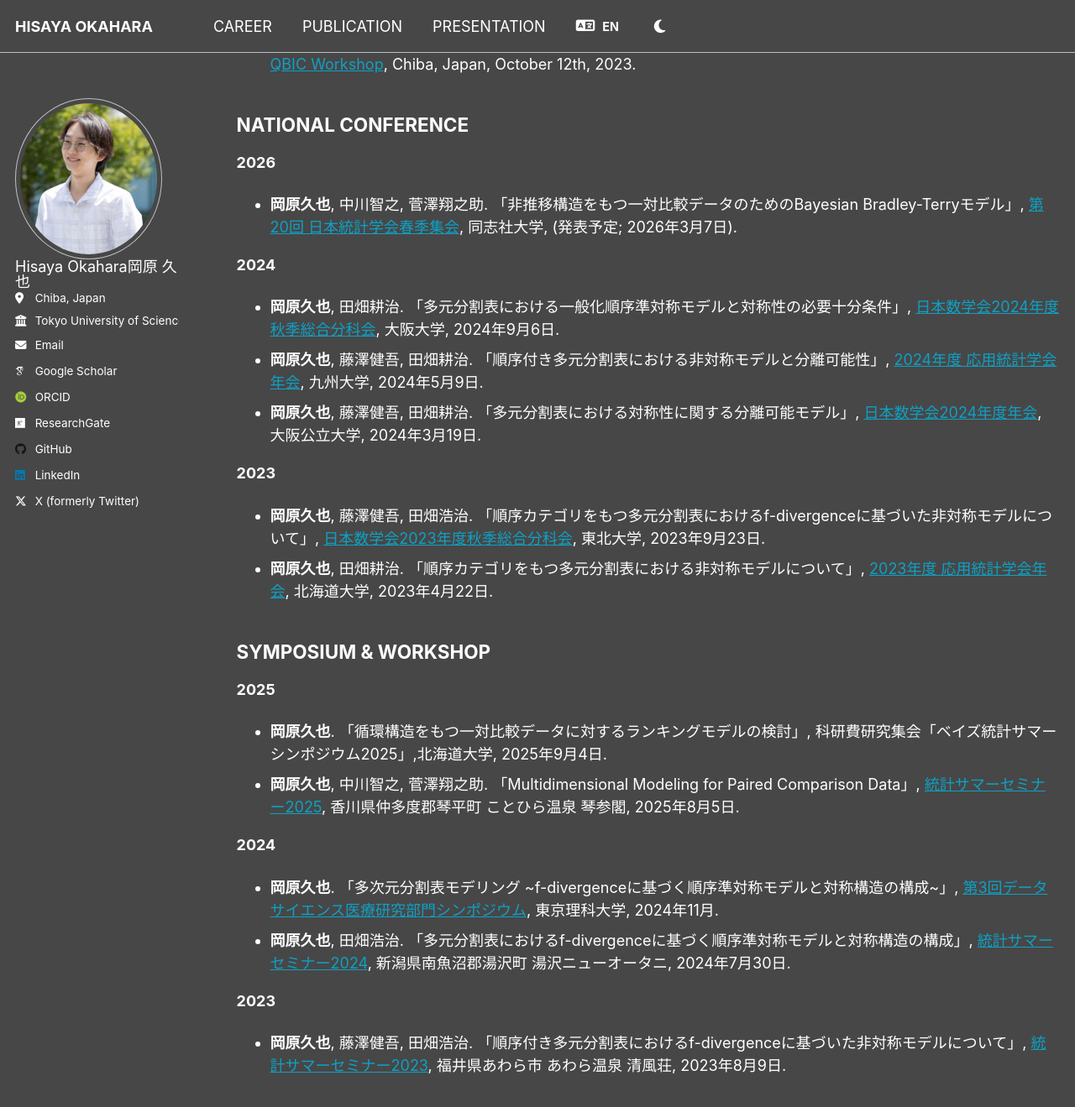
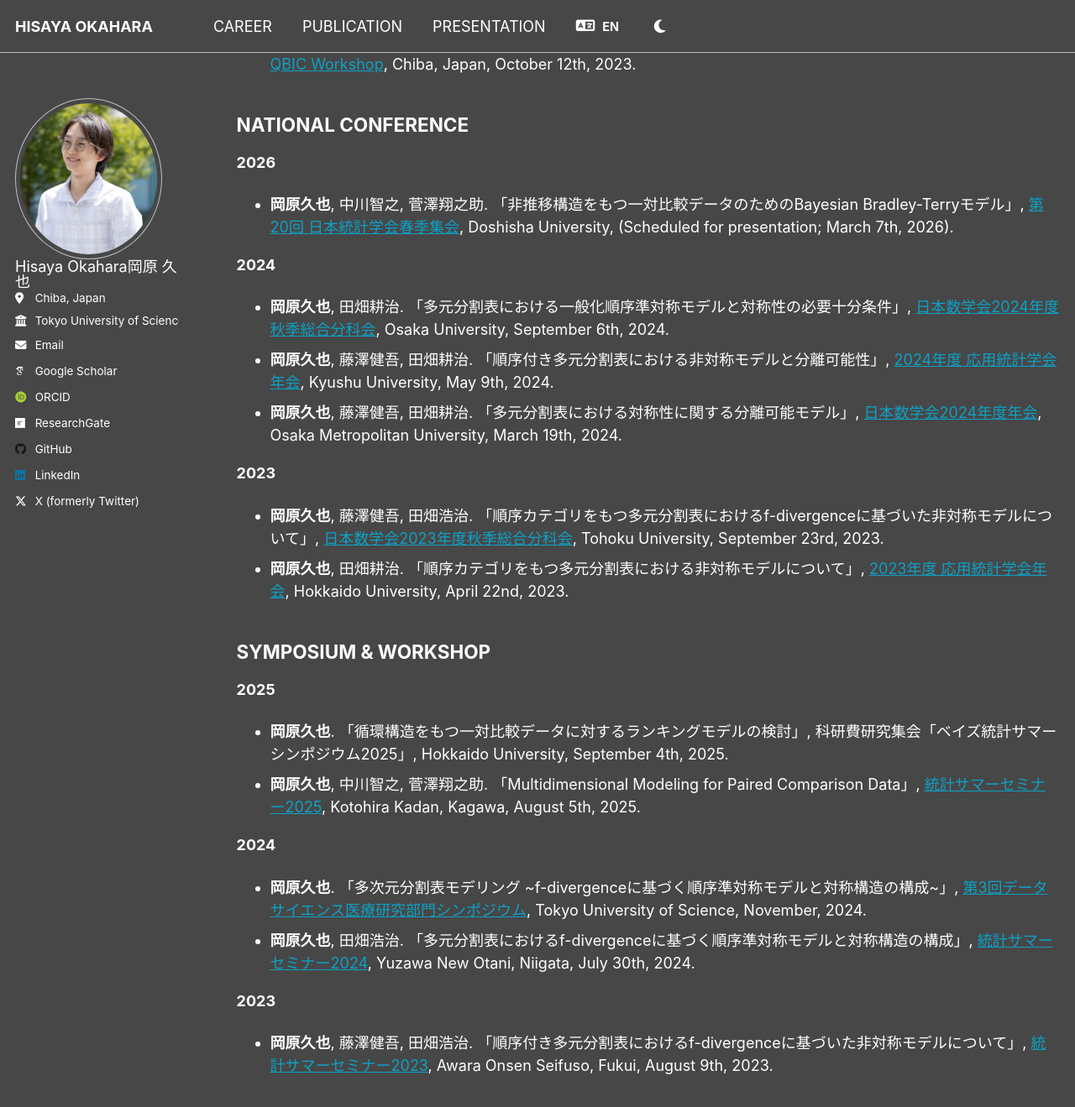
Before and after one commit to h-okahara/h-okahara.github.io, a Jekyll site: the page built from _pages/presentation.md, in a window 1280 px wide and 1400 px high, scrolled down 716 px. Shown: the top 1319 px of the window at 84% size. Built offline with Jekyll 4.4.1, drawn with Linux system fonts in a browser that asks for light colours; some web fonts are replaced; some of the changed text lies outside the part shown.

Commit message:
Update presentation.md

```diff
--- a/_pages/presentation.md
+++ b/_pages/presentation.md
@@ -5,46 +5,44 @@ permalink: /presentation/
 author_profile: true
 ---
 
-## INTERNATIONAL CONFERENCE
+## <span data-i18n="presentation.header_intl">INTERNATIONAL CONFERENCE</span>
 **2026**
 - **Okahara, H.**, Nakagawa, T. and Sugasawa, S. "Bayesian Intransitive Modeling in Paired Comparisons", [The 2026 ISBA World Meeting](https://isba2026.github.io/),
-  Nagoya, Japan, (accepted for poster presentation; Scheduled for June 28 – July 3, 2026)
+  <span data-i18n="presentation.loc_nagoya">Nagoya, Japan</span>, (<span data-i18n="presentation.note_isba2026">accepted for poster presentation; Scheduled for June 28 – July 3, 2026</span>)
 
 **2025**
-- **Okahara, H.**, Nakagawa, T. and Sugasawa, S. "Modeling pairwise comparison data with cyclic and acyclic structures under a Bayesian framework", [CFE-CMStatistics 2025 Hybrid Conference](https://www.cmstatistics.org//CFECMStatistics2025/index.php), London, UK, December 13th, 2025.
-- **Okahara, H.** "f-divergence based modeling of asymmetric structures in multi-way ordinal contingency tables", [Further Developments of Information Geometry](https://sites.google.com/view/fdig2025/), Tokyo, Japan, March 20th, 2025.
+- **Okahara, H.**, Nakagawa, T. and Sugasawa, S. "Modeling pairwise comparison data with cyclic and acyclic structures under a Bayesian framework", [CFE-CMStatistics 2025 Hybrid Conference](https://www.cmstatistics.org//CFECMStatistics2025/index.php), <span data-i18n="presentation.loc_london">London, UK</span>, <span data-i18n="presentation.date_dec_13_2025">December 13th, 2025</span>.
+- **Okahara, H.** "f-divergence based modeling of asymmetric structures in multi-way ordinal contingency tables", [Further Developments of Information Geometry](https://sites.google.com/view/fdig2025/), <span data-i18n="presentation.loc_tokyo">Tokyo, Japan</span>, <span data-i18n="presentation.date_mar_20_2025">March 20th, 2025</span>.
 
 **2024**
-- **Okahara, H.** and Tahata, K. "Capturing asymmetric structures and separability in multivariate contingency tables based on f-divergence", [CFE-CMStatistics 2024 Hybrid Conference](https://www.cmstatistics.org/CFECMStatistics2024/index.php), London, UK, December 16th, 2024.
+- **Okahara, H.** and Tahata, K. "Capturing asymmetric structures and separability in multivariate contingency tables based on f-divergence", [CFE-CMStatistics 2024 Hybrid Conference](https://www.cmstatistics.org/CFECMStatistics2024/index.php), <span data-i18n="presentation.loc_london">London, UK</span>, <span data-i18n="presentation.date_dec_16_2024">December 16th, 2024</span>.
 
 **2023**
-- **Okahara, H.** and Tahata, K. "On asymmetry models based on f-divergence for multi-way tables", [The Hybrid QBIC Workshop](https://www.rs.noda.tus.ac.jp/qbic/VQBICworkshop2023new.html), Chiba, Japan, October 12th, 2023.
+- **Okahara, H.** and Tahata, K. "On asymmetry models based on f-divergence for multi-way tables", [The Hybrid QBIC Workshop](https://www.rs.noda.tus.ac.jp/qbic/VQBICworkshop2023new.html), <span data-i18n="presentation.loc_chiba">Chiba, Japan</span>, <span data-i18n="presentation.date_oct_12_2023">October 12th, 2023</span>.
 
 
-## NATIONAL CONFERENCE
-
+## <span data-i18n="presentation.header_domestic">NATIONAL CONFERENCE</span>
 **2026**
-- **岡原久也**, 中川智之, 菅澤翔之助. 「非推移構造をもつ一対比較データのためのBayesian Bradley-Terryモデル」, [第20回 日本統計学会春季集会](https://jss2026spring.ywstat.jp/), 同志社大学, (発表予定; 2026年3月7日).
+- **岡原久也**, 中川智之, 菅澤翔之助. 「非推移構造をもつ一対比較データのためのBayesian Bradley-Terryモデル」, [第20回 日本統計学会春季集会](https://jss2026spring.ywstat.jp/), <span data-i18n="presentation.loc_doshisha">Doshisha University</span>, (<span data-i18n="presentation.note_jss2026">Scheduled for presentation; March 7th, 2026</span>).
 
 **2024**
-- **岡原久也**, 田畑耕治. 「多元分割表における一般化順序準対称モデルと対称性の必要十分条件」, [日本数学会2024年度秋季総合分科会](https://www.mathsoc.jp/activity/meeting/osaka24sept/index.html), 大阪大学, 2024年9月6日.
-- **岡原久也**, 藤澤健吾, 田畑耕治. 「順序付き多元分割表における非対称モデルと分離可能性」, [2024年度 応用統計学会年会](https://www.applstat.gr.jp/event/annual_meeting/am-2024/), 九州大学, 2024年5月9日.
-- **岡原久也**, 藤澤健吾, 田畑耕治. 「多元分割表における対称性に関する分離可能モデル」, [日本数学会2024年度年会](https://www.mathsoc.jp/activity/meeting/omu24mar/), 大阪公立大学, 2024年3月19日.
+- **岡原久也**, 田畑耕治. 「多元分割表における一般化順序準対称モデルと対称性の必要十分条件」, [日本数学会2024年度秋季総合分科会](https://www.mathsoc.jp/activity/meeting/osaka24sept/index.html), <span data-i18n="presentation.loc_osaka_u">Osaka University</span>, <span data-i18n="presentation.date_sep_06_2024">September 6th, 2024</span>.
+- **岡原久也**, 藤澤健吾, 田畑耕治. 「順序付き多元分割表における非対称モデルと分離可能性」, [2024年度 応用統計学会年会](https://www.applstat.gr.jp/event/annual_meeting/am-2024/), <span data-i18n="presentation.loc_kyushu_u">Kyushu University</span>, <span data-i18n="presentation.date_may_09_2024">May 9th, 2024</span>.
+- **岡原久也**, 藤澤健吾, 田畑耕治. 「多元分割表における対称性に関する分離可能モデル」, [日本数学会2024年度年会](https://www.mathsoc.jp/activity/meeting/omu24mar/), <span data-i18n="presentation.loc_osaka_metro_u">Osaka Metropolitan University</span>, <span data-i18n="presentation.date_mar_19_2024">March 19th, 2024</span>.
 
 **2023**
-- **岡原久也**, 藤澤健吾, 田畑浩治. 「順序カテゴリをもつ多元分割表におけるf-divergenceに基づいた非対称モデルについて」, [日本数学会2023年度秋季総合分科会](https://www.mathsoc.jp/activity/meeting/tohoku23sept/), 東北大学, 2023年9月23日.
-- **岡原久也**, 田畑耕治. 「順序カテゴリをもつ多元分割表における非対称モデルについて」, [2023年度 応用統計学会年会](https://www.applstat.gr.jp/event/annual_meeting/am-2023/), 北海道大学, 2023年4月22日.
+- **岡原久也**, 藤澤健吾, 田畑浩治. 「順序カテゴリをもつ多元分割表におけるf-divergenceに基づいた非対称モデルについて」, [日本数学会2023年度秋季総合分科会](https://www.mathsoc.jp/activity/meeting/tohoku23sept/), <span data-i18n="presentation.loc_tohoku_u">Tohoku University</span>, <span data-i18n="presentation.date_sep_23_2023">September 23rd, 2023</span>.
+- **岡原久也**, 田畑耕治. 「順序カテゴリをもつ多元分割表における非対称モデルについて」, [2023年度 応用統計学会年会](https://www.applstat.gr.jp/event/annual_meeting/am-2023/), <span data-i18n="presentation.loc_hokkaido_u">Hokkaido University</span>, <span data-i18n="presentation.date_apr_22_2023">April 22nd, 2023</span>.
 
 
-## SYMPOSIUM & WORKSHOP
-
+## <span data-i18n="presentation.header_symposium">SYMPOSIUM & WORKSHOP</span>
 **2025**
-- **岡原久也**. 「循環構造をもつ一対比較データに対するランキングモデルの検討」, 科研費研究集会「ベイズ統計サマーシンポジウム2025」,北海道大学, 2025年9月4日.
-- **岡原久也**, 中川智之, 菅澤翔之助. 「Multidimensional Modeling for Paired Comparison Data」, [統計サマーセミナー2025](https://sites.google.com/g.ecc.u-tokyo.ac.jp/ysg2025), 香川県仲多度郡琴平町 ことひら温泉 琴参閣, 2025年8月5日.
+- **岡原久也**. 「循環構造をもつ一対比較データに対するランキングモデルの検討」, 科研費研究集会「ベイズ統計サマーシンポジウム2025」, <span data-i18n="presentation.loc_hokkaido_u">Hokkaido University</span>, <span data-i18n="presentation.date_sep_04_2025">September 4th, 2025</span>.
+- **岡原久也**, 中川智之, 菅澤翔之助. 「Multidimensional Modeling for Paired Comparison Data」, [統計サマーセミナー2025](https://sites.google.com/g.ecc.u-tokyo.ac.jp/ysg2025), <span data-i18n="presentation.loc_kagawa_kotohira">Kotohira Kadan, Kagawa</span>, <span data-i18n="presentation.date_aug_05_2025">August 5th, 2025</span>.
 
 **2024**
-- **岡原久也**. 「多次元分割表モデリング ~f-divergenceに基づく順序準対称モデルと対称構造の構成~」, [第3回データサイエンス医療研究部門シンポジウム](https://www.rs.tus.ac.jp/de-tasaiensuiryou/activity.html), 東京理科大学, 2024年11月.
-- **岡原久也**, 田畑浩治. 「多元分割表におけるf-divergenceに基づく順序準対称モデルと対称構造の構成」, [統計サマーセミナー2024](https://sites.google.com/view/ysg2024), 新潟県南魚沼郡湯沢町 湯沢ニューオータニ, 2024年7月30日.
+- **岡原久也**. 「多次元分割表モデリング ~f-divergenceに基づく順序準対称モデルと対称構造の構成~」, [第3回データサイエンス医療研究部門シンポジウム](https://www.rs.tus.ac.jp/de-tasaiensuiryou/activity.html), <span data-i18n="presentation.loc_tus">Tokyo University of Science</span>, <span data-i18n="presentation.date_nov_2024">November, 2024</span>.
+- **岡原久也**, 田畑浩治. 「多元分割表におけるf-divergenceに基づく順序準対称モデルと対称構造の構成」, [統計サマーセミナー2024](https://sites.google.com/view/ysg2024), <span data-i18n="presentation.loc_niigata_yuzawa">Yuzawa New Otani, Niigata</span>, <span data-i18n="presentation.date_jul_30_2024">July 30th, 2024</span>.
 
 **2023**
-- **岡原久也**, 藤澤健吾, 田畑浩治. 「順序付き多元分割表におけるf-divergenceに基づいた非対称モデルについて」, [統計サマーセミナー2023](https://sites.google.com/view/ysg2023/), 福井県あわら市 あわら温泉 清風荘, 2023年8月9日.
+- **岡原久也**, 藤澤健吾, 田畑浩治. 「順序付き多元分割表におけるf-divergenceに基づいた非対称モデルについて」, [統計サマーセミナー2023](https://sites.google.com/view/ysg2023/), <span data-i18n="presentation.loc_fukui_awara">Awara Onsen Seifuso, Fukui</span>, <span data-i18n="presentation.date_aug_09_2023">August 9th, 2023</span>.
```
